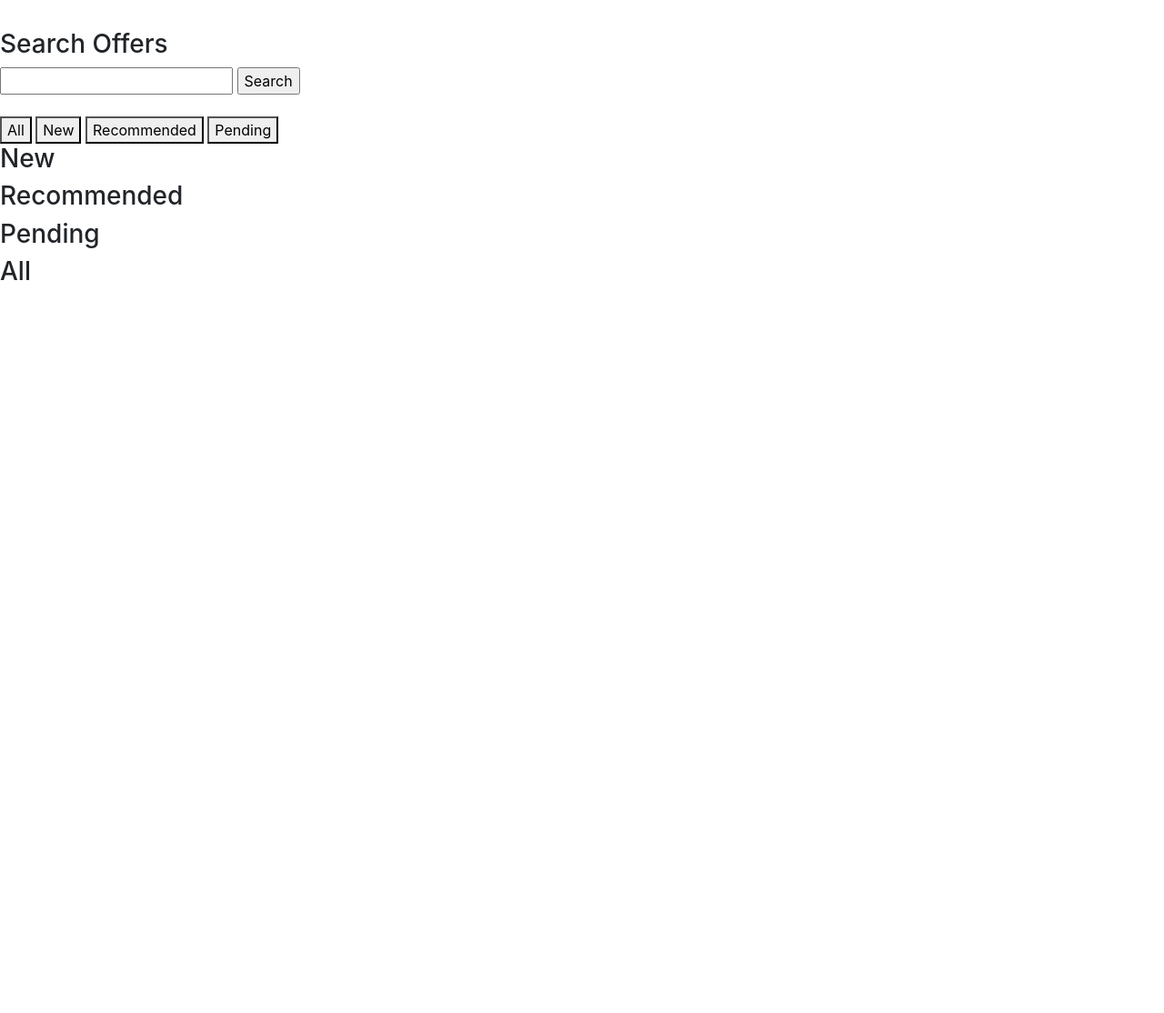
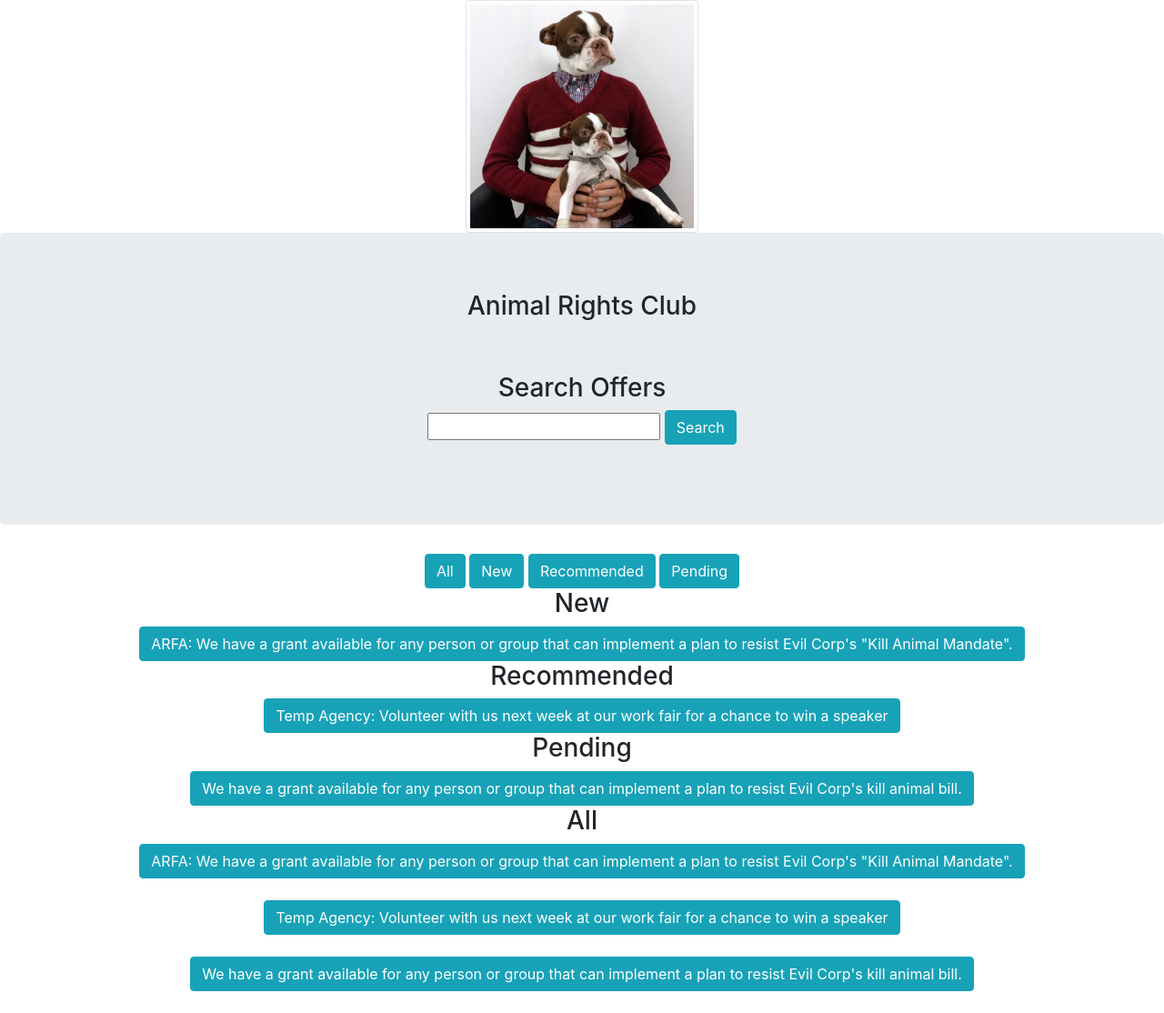
Before and after one commit to williammunnich/Hacky-bois, a Flask app: page /club/1 in a window 1280 px wide. Shown: the whole page at 91% size. Before the commit the page ends 308 px from the top, so only its background shows below. Run offline with Flask 2, Linux system fonts and the light colour scheme; some libraries are stand-ins or nearby versions.

Commit message:
Club page formated

```diff
--- a/hackathon/templates/club.html
+++ b/hackathon/templates/club.html
@@ -12,7 +12,7 @@
 
 <head>
    <title>Hacky Bois</title>
-{#   <script src="../script/main.js"></script>#}
+ <script src="../script/main.js"></script>
    <script src={{ url_for('static', filename='script/main.js') }}></script>
    <style href="{{ url_for('static', filename='css/style.css') }}" rel="stylesheet" type="text/css"></style>
    <meta name="viewport" content="width=device-width, initial-scale=1">
@@ -35,51 +35,62 @@
   <br><br>
 </form>
 -->
-<div class="image-wrapper">
-   <img src=" {{ profile_picture }}" />
+<div  class="image-wrapper" style="text-align:center;" >
+   <img src="../images/prof2.jpg" class="img-thumbnail" style="width:20%; text-align:center;" />
 </div>
-<h3>{{organization_name}}</h3>
+<div class="jumbotron text-center">
+<h3>Animal Rights Club</h3>
+<br><br>
 <h3>Search Offers</h3>
+
+
 <form action="http://localhost:8080" method="POST">
   <input type="text" id="search" name="search">
-  <input type="submit" value="Search">
+  <input type="submit" class="btn btn-info"  value="Search">
   <br><br>
 </form>
+</div>
+
+
+<div style="text-align:center;">
 <div class="tab1">
-  <button class="tablinks" onclick="openPage1(event, 'All')">All</button>
-  <button class="tab1links" onclick="openPage1(event, 'New')">New</button>
-  <button class="tab1links" onclick="openPage1(event, 'Recommended')">Recommended</button>
-  <button class="tab1links" onclick="openPage1(event, 'Pending')">Pending</button>
+  <button class="btn btn-info" class="tablinks"  onclick="openPage1(event, 'All')">All</button>
+  <button class="btn btn-info" class="tab1links" onclick="openPage1(event, 'New')">New</button>
+  <button class="btn btn-info" class="tab1links" onclick="openPage1(event, 'Recommended')">Recommended</button>
+  <button class="btn btn-info" class="tab1links" onclick="openPage1(event, 'Pending')">Pending</button>
 </div>
+
 <div id="New" class="tab1content">
   <h3>New</h3>
-  {% for new in new_offers %}
-  <button><a href= "{{ offer_link }}">{{ new }}</a></button>
+
+  <button class="btn btn-info"><a href= "#" style="color:white;">ARFA: We have a grant available for any person or group that can implement a plan to resist Evil Corp's "Kill Animal Mandate".</a></button>
   <br>
-  {% endfor %}
+
 </div>
 <div id="Recommended" class="tab1content">
   <h3>Recommended</h3>
-  {% for recommended in recommended_businesses %}
-  <button><a href="{{ offer_link }}">{{ recommended }}</a></button>
+  <button class="btn btn-info"><a href= "#" style="color:white;">Temp Agency: Volunteer with us next week at our work fair for a chance to win a speaker</a></button>
   <br>
-  {% endfor %}
 </div>
 
 <div id="Pending" class="tab1content">
   <h3>Pending</h3>
-  {% for pending in pending_businesses %}
-  <button><a href="{{ offer_link }}">{{ pending }}</a></button>
+  <button class="btn btn-info"><a href= "#" style="color:white;">We have a grant available for any person or group that can implement a plan to resist Evil Corp's kill animal bill.</a></button>
   <br>
-  {% endfor %}
 </div>
 
 <div id="All" class="tab1content">
   <h3>All</h3>
-  {% for business in businesses %}
-  <button><a href="{{ offer_link }}">{{ business }}</a></button>
+  <button class="btn btn-info"><a href= "#" style="color:white;">ARFA: We have a grant available for any person or group that can implement a plan to resist Evil Corp's "Kill Animal Mandate".</a></button>
   <br>
-  {% endfor %}
+  <br>
+  <button class="btn btn-info"><a href= "#" style="color:white;">Temp Agency: Volunteer with us next week at our work fair for a chance to win a speaker</a></button>
+  <br>
+  <br>
+  <button class="btn btn-info"><a href= "#" style="color:white;">We have a grant available for any person or group that can implement a plan to resist Evil Corp's kill animal bill.</a></button>
+  <br>
+  <br>
+</div>
 </div>
 </body>
 </html>
```
Also changed, not shown: hackathon/css/style.css (added, +82 -0 lines), hackathon/script/main.js (added, +49 -0 lines), hackathon/images/prof1.png (added), hackathon/images/prof2.jpg (added).
